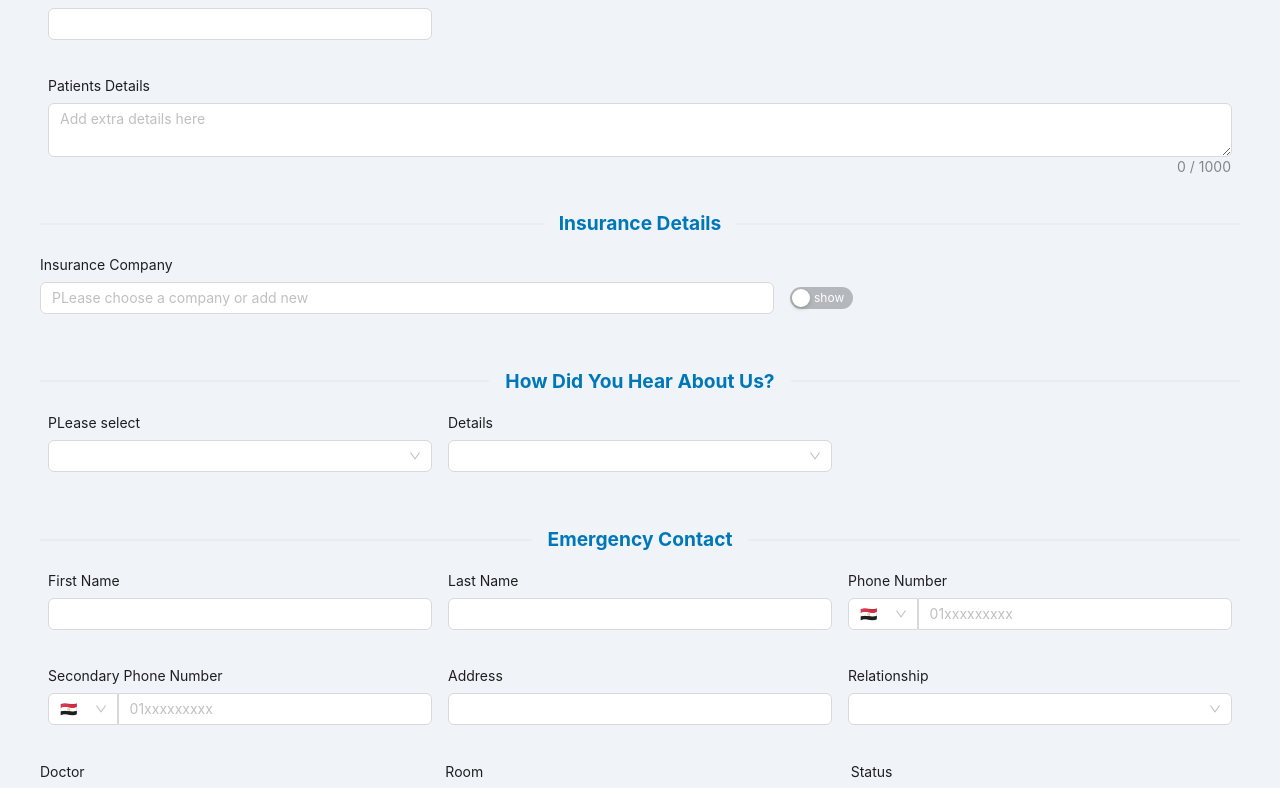
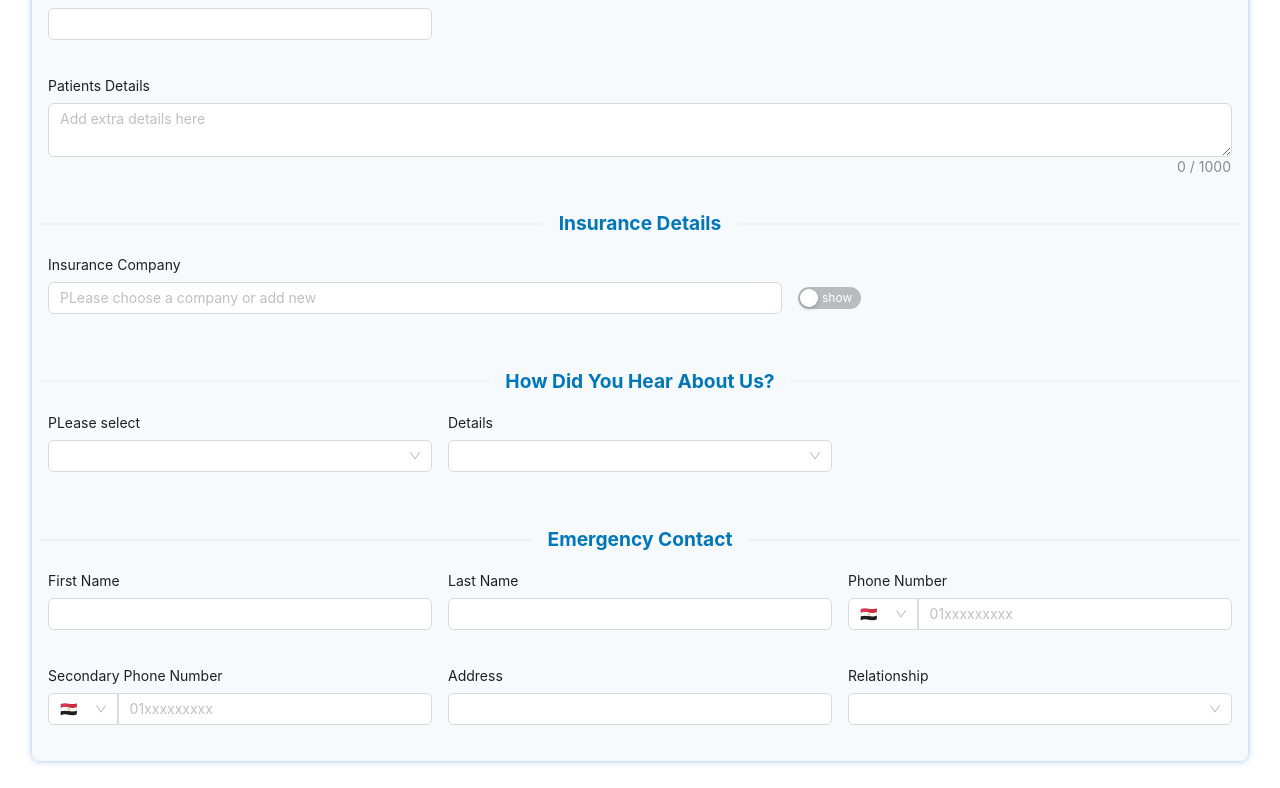
Before and after one commit to Ahmed-Elbessfy/add-patient-app, a React (Vite) app: page / in a window 1280 px wide. Shown: the part 1090-1878 px from the top of the page. Built offline with nearby package versions, Linux system fonts and the light colour scheme.

Commit message:
edit nested form styles
- add different style to nested form to provide visual indication of
a different from
- add margin bottom to add some space between nested
form and next content
- edit background colors to match original design

```diff
--- a/src/features/AddAppointmentForm/AddAppointmentForm.tsx
+++ b/src/features/AddAppointmentForm/AddAppointmentForm.tsx
@@ -196,23 +196,43 @@ const AddAppointmentForm: FC<AddAppointmentFormProps> = ({
 
   const renderFormItems = (item: ItemForm) => {
     return (
+      <>
+        {item.visibility ? (
+          isMatched(item.visibility) && (
             <div
               style={{
+                background: "rgba(0, 99, 193, 0.03)",
+                boxShadow: "rgba(0, 99, 193, 0.4) 0px 0px 6px",
+                borderRadius: "8px",
                 // Center form Content
                 display: "flex",
                 flexDirection: "column",
                 alignItems: "center",
                 padding: ".5rem .5rem 0",
+                marginBottom: "2rem",
               }}
             >
-        {item.visibility ? (
-          isMatched(item.visibility) && (
               <AddAppointmentSection renderItems={renderItems} {...item} />
+            </div>
           )
         ) : (
+          <div
+            style={{
+              background: "rgba(0, 99, 193, 0.03)",
+              boxShadow: "rgba(0, 99, 193, 0.4) 0px 0px 6px",
+              borderRadius: "8px",
+              // Center form Content
+              display: "flex",
+              flexDirection: "column",
+              alignItems: "center",
+              padding: ".5rem .5rem 0",
+              marginBottom: "2rem",
+            }}
+          >
             <AddAppointmentSection renderItems={renderItems} {...item} />
+          </div>
         )}
-      </div>
+      </>
     );
   };
 
--- a/src/index.css
+++ b/src/index.css
@@ -5,7 +5,7 @@
 
   color-scheme: light dark;
   color: rgba(0, 0, 0, 0.88);
-  background-color: #f0f4f9;
+  background: #fff;
 
   font-synthesis: none;
   text-rendering: optimizeLegibility;
```
Lines whose indentation alone changed are shown as unchanged.
